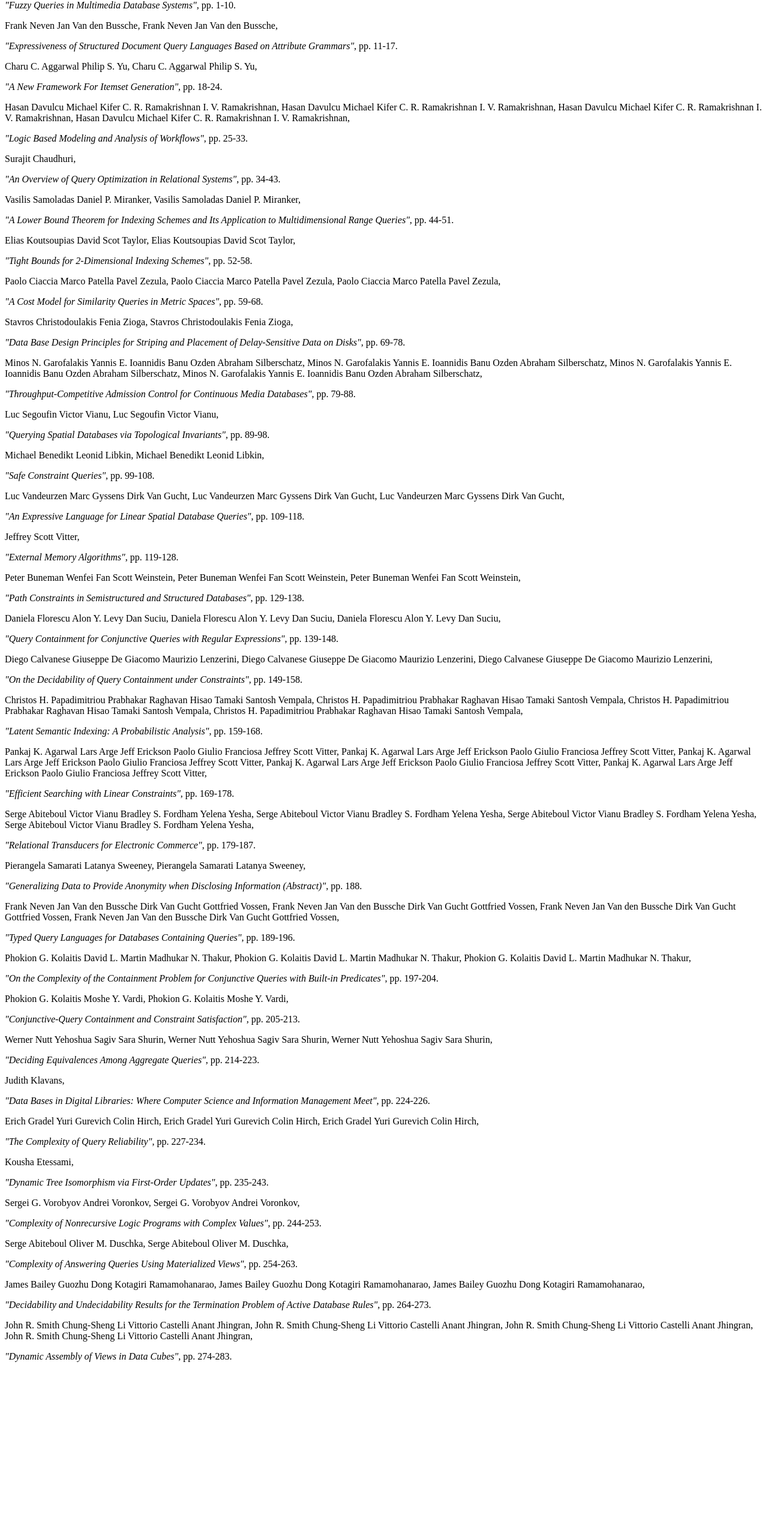
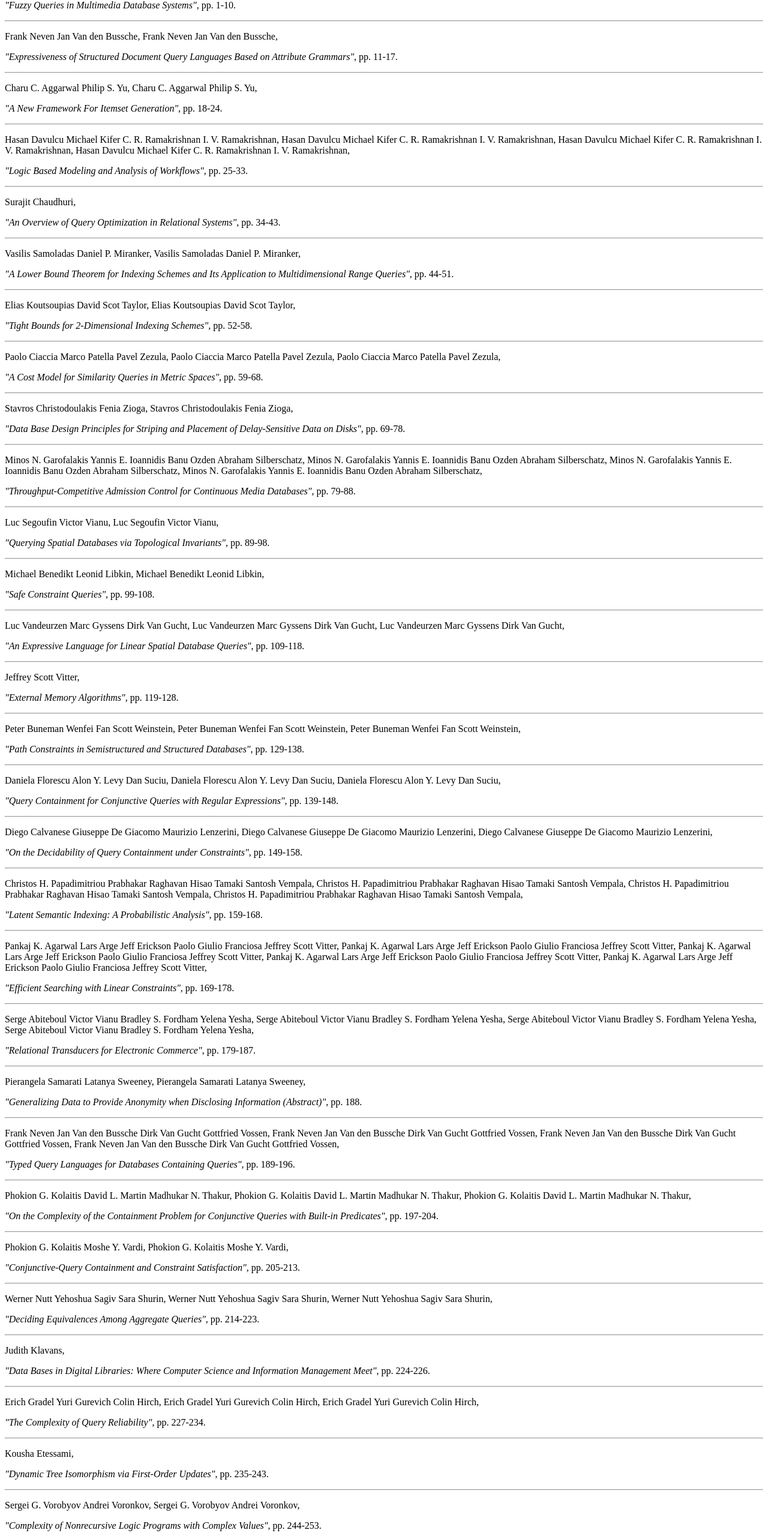
Before and after one commit to gferra02/IWT, a plain HTML site: page 06ex-lab/templates/03-papers-details.html in a window 1280 px wide. Shown: the part 100-2660 px from the top of the page at 60% size. Before the commit the page ends 2386 px from the top, so only its background shows below. Drawn offline with Linux system fonts and the light colour scheme.

Commit message:
Added an <hr> for readability

```diff
--- a/06ex-lab/templates/03-papers-details.html
+++ b/06ex-lab/templates/03-papers-details.html
@@ -1,84 +1,84 @@
 <?xml version="1.0" encoding="UTF-8"?><head xmlns="http://www.w3.org/1999/xhtml"><title>03 Papers details</title></head><html xmlns="http://www.w3.org/1999/xhtml"><h1>17. PODS 1998: Seattle, Washington</h1><p>Ronald Fagin,
-            </p><p><em>"Fuzzy Queries in Multimedia Database Systems"</em>, pp.  1-10.</p><p>Frank Neven Jan Van den Bussche,
+            </p><p><em>"Fuzzy Queries in Multimedia Database Systems"</em>, pp.  1-10.</p><hr/><p>Frank Neven Jan Van den Bussche,
             Frank Neven Jan Van den Bussche,
-            </p><p><em>"Expressiveness of Structured Document Query Languages Based on Attribute Grammars"</em>, pp.  11-17.</p><p>Charu C. Aggarwal Philip S. Yu,
+            </p><p><em>"Expressiveness of Structured Document Query Languages Based on Attribute Grammars"</em>, pp.  11-17.</p><hr/><p>Charu C. Aggarwal Philip S. Yu,
             Charu C. Aggarwal Philip S. Yu,
-            </p><p><em>"A New Framework For Itemset Generation"</em>, pp.  18-24.</p><p>Hasan Davulcu Michael Kifer C. R. Ramakrishnan I. V. Ramakrishnan,
+            </p><p><em>"A New Framework For Itemset Generation"</em>, pp.  18-24.</p><hr/><p>Hasan Davulcu Michael Kifer C. R. Ramakrishnan I. V. Ramakrishnan,
             Hasan Davulcu Michael Kifer C. R. Ramakrishnan I. V. Ramakrishnan,
             Hasan Davulcu Michael Kifer C. R. Ramakrishnan I. V. Ramakrishnan,
             Hasan Davulcu Michael Kifer C. R. Ramakrishnan I. V. Ramakrishnan,
-            </p><p><em>"Logic Based Modeling and Analysis of Workflows"</em>, pp.  25-33.</p><p>Surajit Chaudhuri,
-            </p><p><em>"An Overview of Query Optimization in Relational Systems"</em>, pp. 34-43.</p><p>Vasilis Samoladas Daniel P. Miranker,
+            </p><p><em>"Logic Based Modeling and Analysis of Workflows"</em>, pp.  25-33.</p><hr/><p>Surajit Chaudhuri,
+            </p><p><em>"An Overview of Query Optimization in Relational Systems"</em>, pp. 34-43.</p><hr/><p>Vasilis Samoladas Daniel P. Miranker,
             Vasilis Samoladas Daniel P. Miranker,
-            </p><p><em>"A Lower Bound Theorem for Indexing Schemes and Its Application to Multidimensional Range Queries"</em>, pp.  44-51.</p><p>Elias Koutsoupias David Scot Taylor,
+            </p><p><em>"A Lower Bound Theorem for Indexing Schemes and Its Application to Multidimensional Range Queries"</em>, pp.  44-51.</p><hr/><p>Elias Koutsoupias David Scot Taylor,
             Elias Koutsoupias David Scot Taylor,
-            </p><p><em>"Tight Bounds for 2-Dimensional Indexing Schemes"</em>, pp. 52-58.</p><p>Paolo Ciaccia Marco Patella Pavel Zezula,
+            </p><p><em>"Tight Bounds for 2-Dimensional Indexing Schemes"</em>, pp. 52-58.</p><hr/><p>Paolo Ciaccia Marco Patella Pavel Zezula,
             Paolo Ciaccia Marco Patella Pavel Zezula,
             Paolo Ciaccia Marco Patella Pavel Zezula,
-            </p><p><em>"A Cost Model for Similarity Queries in Metric Spaces"</em>, pp. 59-68.</p><p>Stavros Christodoulakis Fenia Zioga,
+            </p><p><em>"A Cost Model for Similarity Queries in Metric Spaces"</em>, pp. 59-68.</p><hr/><p>Stavros Christodoulakis Fenia Zioga,
             Stavros Christodoulakis Fenia Zioga,
-            </p><p><em>"Data Base Design Principles for Striping and Placement of Delay-Sensitive Data on Disks"</em>, pp. 69-78.</p><p>Minos N. Garofalakis Yannis E. Ioannidis Banu Ozden Abraham Silberschatz,
+            </p><p><em>"Data Base Design Principles for Striping and Placement of Delay-Sensitive Data on Disks"</em>, pp. 69-78.</p><hr/><p>Minos N. Garofalakis Yannis E. Ioannidis Banu Ozden Abraham Silberschatz,
             Minos N. Garofalakis Yannis E. Ioannidis Banu Ozden Abraham Silberschatz,
             Minos N. Garofalakis Yannis E. Ioannidis Banu Ozden Abraham Silberschatz,
             Minos N. Garofalakis Yannis E. Ioannidis Banu Ozden Abraham Silberschatz,
-            </p><p><em>"Throughput-Competitive Admission Control for Continuous Media Databases"</em>, pp.  79-88.</p><p>Luc Segoufin Victor Vianu,
+            </p><p><em>"Throughput-Competitive Admission Control for Continuous Media Databases"</em>, pp.  79-88.</p><hr/><p>Luc Segoufin Victor Vianu,
             Luc Segoufin Victor Vianu,
-            </p><p><em>"Querying Spatial Databases via Topological Invariants"</em>, pp. 89-98.</p><p>Michael Benedikt Leonid Libkin,
+            </p><p><em>"Querying Spatial Databases via Topological Invariants"</em>, pp. 89-98.</p><hr/><p>Michael Benedikt Leonid Libkin,
             Michael Benedikt Leonid Libkin,
-            </p><p><em>"Safe Constraint Queries"</em>, pp.  99-108.</p><p>Luc Vandeurzen Marc Gyssens Dirk Van Gucht,
+            </p><p><em>"Safe Constraint Queries"</em>, pp.  99-108.</p><hr/><p>Luc Vandeurzen Marc Gyssens Dirk Van Gucht,
             Luc Vandeurzen Marc Gyssens Dirk Van Gucht,
             Luc Vandeurzen Marc Gyssens Dirk Van Gucht,
-            </p><p><em>"An Expressive Language for Linear Spatial Database Queries"</em>, pp. 109-118.</p><p>Jeffrey Scott Vitter,
-            </p><p><em>"External Memory Algorithms"</em>, pp. 119-128.</p><p>Peter Buneman Wenfei Fan Scott Weinstein,
+            </p><p><em>"An Expressive Language for Linear Spatial Database Queries"</em>, pp. 109-118.</p><hr/><p>Jeffrey Scott Vitter,
+            </p><p><em>"External Memory Algorithms"</em>, pp. 119-128.</p><hr/><p>Peter Buneman Wenfei Fan Scott Weinstein,
             Peter Buneman Wenfei Fan Scott Weinstein,
             Peter Buneman Wenfei Fan Scott Weinstein,
-            </p><p><em>"Path Constraints in Semistructured and Structured Databases"</em>, pp. 129-138.</p><p>Daniela Florescu Alon Y. Levy Dan Suciu,
+            </p><p><em>"Path Constraints in Semistructured and Structured Databases"</em>, pp. 129-138.</p><hr/><p>Daniela Florescu Alon Y. Levy Dan Suciu,
             Daniela Florescu Alon Y. Levy Dan Suciu,
             Daniela Florescu Alon Y. Levy Dan Suciu,
-            </p><p><em>"Query Containment for Conjunctive Queries with Regular Expressions"</em>, pp. 139-148.</p><p>Diego Calvanese Giuseppe De Giacomo Maurizio Lenzerini,
+            </p><p><em>"Query Containment for Conjunctive Queries with Regular Expressions"</em>, pp. 139-148.</p><hr/><p>Diego Calvanese Giuseppe De Giacomo Maurizio Lenzerini,
             Diego Calvanese Giuseppe De Giacomo Maurizio Lenzerini,
             Diego Calvanese Giuseppe De Giacomo Maurizio Lenzerini,
-            </p><p><em>"On the Decidability of Query Containment under Constraints"</em>, pp. 149-158.</p><p>Christos H. Papadimitriou Prabhakar Raghavan Hisao Tamaki Santosh Vempala,
+            </p><p><em>"On the Decidability of Query Containment under Constraints"</em>, pp. 149-158.</p><hr/><p>Christos H. Papadimitriou Prabhakar Raghavan Hisao Tamaki Santosh Vempala,
             Christos H. Papadimitriou Prabhakar Raghavan Hisao Tamaki Santosh Vempala,
             Christos H. Papadimitriou Prabhakar Raghavan Hisao Tamaki Santosh Vempala,
             Christos H. Papadimitriou Prabhakar Raghavan Hisao Tamaki Santosh Vempala,
-            </p><p><em>"Latent Semantic Indexing: A Probabilistic Analysis"</em>, pp. 159-168.</p><p>Pankaj K. Agarwal Lars Arge Jeff Erickson Paolo Giulio Franciosa Jeffrey Scott Vitter,
+            </p><p><em>"Latent Semantic Indexing: A Probabilistic Analysis"</em>, pp. 159-168.</p><hr/><p>Pankaj K. Agarwal Lars Arge Jeff Erickson Paolo Giulio Franciosa Jeffrey Scott Vitter,
             Pankaj K. Agarwal Lars Arge Jeff Erickson Paolo Giulio Franciosa Jeffrey Scott Vitter,
             Pankaj K. Agarwal Lars Arge Jeff Erickson Paolo Giulio Franciosa Jeffrey Scott Vitter,
             Pankaj K. Agarwal Lars Arge Jeff Erickson Paolo Giulio Franciosa Jeffrey Scott Vitter,
             Pankaj K. Agarwal Lars Arge Jeff Erickson Paolo Giulio Franciosa Jeffrey Scott Vitter,
-            </p><p><em>"Efficient Searching with Linear Constraints"</em>, pp.  169-178.</p><p>Serge Abiteboul Victor Vianu Bradley S. Fordham Yelena Yesha,
+            </p><p><em>"Efficient Searching with Linear Constraints"</em>, pp.  169-178.</p><hr/><p>Serge Abiteboul Victor Vianu Bradley S. Fordham Yelena Yesha,
             Serge Abiteboul Victor Vianu Bradley S. Fordham Yelena Yesha,
             Serge Abiteboul Victor Vianu Bradley S. Fordham Yelena Yesha,
             Serge Abiteboul Victor Vianu Bradley S. Fordham Yelena Yesha,
-            </p><p><em>"Relational Transducers for Electronic Commerce"</em>, pp. 179-187.</p><p>Pierangela Samarati Latanya Sweeney,
+            </p><p><em>"Relational Transducers for Electronic Commerce"</em>, pp. 179-187.</p><hr/><p>Pierangela Samarati Latanya Sweeney,
             Pierangela Samarati Latanya Sweeney,
-            </p><p><em>"Generalizing Data to Provide Anonymity when Disclosing Information (Abstract)"</em>, pp.  188.</p><p>Frank Neven Jan Van den Bussche Dirk Van Gucht Gottfried Vossen,
+            </p><p><em>"Generalizing Data to Provide Anonymity when Disclosing Information (Abstract)"</em>, pp.  188.</p><hr/><p>Frank Neven Jan Van den Bussche Dirk Van Gucht Gottfried Vossen,
             Frank Neven Jan Van den Bussche Dirk Van Gucht Gottfried Vossen,
             Frank Neven Jan Van den Bussche Dirk Van Gucht Gottfried Vossen,
             Frank Neven Jan Van den Bussche Dirk Van Gucht Gottfried Vossen,
-            </p><p><em>"Typed Query Languages for Databases Containing Queries"</em>, pp. 189-196.</p><p>Phokion G. Kolaitis David L. Martin Madhukar N. Thakur,
+            </p><p><em>"Typed Query Languages for Databases Containing Queries"</em>, pp. 189-196.</p><hr/><p>Phokion G. Kolaitis David L. Martin Madhukar N. Thakur,
             Phokion G. Kolaitis David L. Martin Madhukar N. Thakur,
             Phokion G. Kolaitis David L. Martin Madhukar N. Thakur,
-            </p><p><em>"On the Complexity of the Containment Problem for Conjunctive Queries with Built-in Predicates"</em>, pp.  197-204.</p><p>Phokion G. Kolaitis Moshe Y. Vardi,
+            </p><p><em>"On the Complexity of the Containment Problem for Conjunctive Queries with Built-in Predicates"</em>, pp.  197-204.</p><hr/><p>Phokion G. Kolaitis Moshe Y. Vardi,
             Phokion G. Kolaitis Moshe Y. Vardi,
-            </p><p><em>"Conjunctive-Query Containment and Constraint Satisfaction"</em>, pp. 205-213.</p><p>Werner Nutt Yehoshua Sagiv Sara Shurin,
+            </p><p><em>"Conjunctive-Query Containment and Constraint Satisfaction"</em>, pp. 205-213.</p><hr/><p>Werner Nutt Yehoshua Sagiv Sara Shurin,
             Werner Nutt Yehoshua Sagiv Sara Shurin,
             Werner Nutt Yehoshua Sagiv Sara Shurin,
-            </p><p><em>"Deciding Equivalences Among Aggregate Queries"</em>, pp. 214-223.</p><p>Judith Klavans,
-            </p><p><em>"Data Bases in Digital Libraries: Where Computer Science and Information Management Meet"</em>, pp.  224-226.</p><p>Erich Gradel Yuri Gurevich Colin Hirch,
+            </p><p><em>"Deciding Equivalences Among Aggregate Queries"</em>, pp. 214-223.</p><hr/><p>Judith Klavans,
+            </p><p><em>"Data Bases in Digital Libraries: Where Computer Science and Information Management Meet"</em>, pp.  224-226.</p><hr/><p>Erich Gradel Yuri Gurevich Colin Hirch,
             Erich Gradel Yuri Gurevich Colin Hirch,
             Erich Gradel Yuri Gurevich Colin Hirch,
-            </p><p><em>"The Complexity of Query Reliability"</em>, pp.  227-234.</p><p>Kousha Etessami,
-            </p><p><em>"Dynamic Tree Isomorphism via First-Order Updates"</em>, pp. 235-243.</p><p>Sergei G. Vorobyov Andrei Voronkov,
+            </p><p><em>"The Complexity of Query Reliability"</em>, pp.  227-234.</p><hr/><p>Kousha Etessami,
+            </p><p><em>"Dynamic Tree Isomorphism via First-Order Updates"</em>, pp. 235-243.</p><hr/><p>Sergei G. Vorobyov Andrei Voronkov,
             Sergei G. Vorobyov Andrei Voronkov,
-            </p><p><em>"Complexity of Nonrecursive Logic Programs with Complex Values"</em>, pp.  244-253.</p><p>Serge Abiteboul Oliver M. Duschka,
+            </p><p><em>"Complexity of Nonrecursive Logic Programs with Complex Values"</em>, pp.  244-253.</p><hr/><p>Serge Abiteboul Oliver M. Duschka,
             Serge Abiteboul Oliver M. Duschka,
-            </p><p><em>"Complexity of Answering Queries Using Materialized Views"</em>, pp. 254-263.</p><p>James Bailey Guozhu Dong Kotagiri Ramamohanarao,
+            </p><p><em>"Complexity of Answering Queries Using Materialized Views"</em>, pp. 254-263.</p><hr/><p>James Bailey Guozhu Dong Kotagiri Ramamohanarao,
             James Bailey Guozhu Dong Kotagiri Ramamohanarao,
             James Bailey Guozhu Dong Kotagiri Ramamohanarao,
-            </p><p><em>"Decidability and Undecidability Results for the Termination Problem of Active Database Rules"</em>, pp. 264-273.</p><p>John R. Smith Chung-Sheng Li Vittorio Castelli Anant Jhingran,
+            </p><p><em>"Decidability and Undecidability Results for the Termination Problem of Active Database Rules"</em>, pp. 264-273.</p><hr/><p>John R. Smith Chung-Sheng Li Vittorio Castelli Anant Jhingran,
             John R. Smith Chung-Sheng Li Vittorio Castelli Anant Jhingran,
             John R. Smith Chung-Sheng Li Vittorio Castelli Anant Jhingran,
             John R. Smith Chung-Sheng Li Vittorio Castelli Anant Jhingran,
-            </p><p><em>"Dynamic Assembly of Views in Data Cubes"</em>, pp. 274-283.</p></html>
+            </p><p><em>"Dynamic Assembly of Views in Data Cubes"</em>, pp. 274-283.</p><hr/></html>
```
Also changed, not shown: 1 other file.
